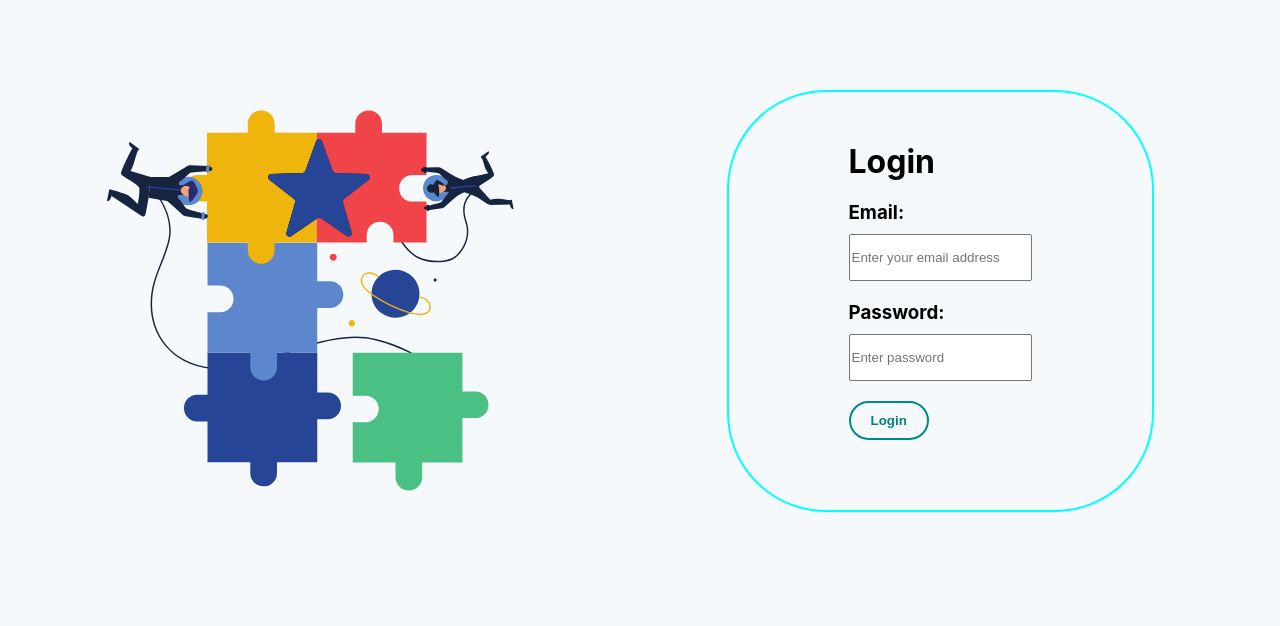
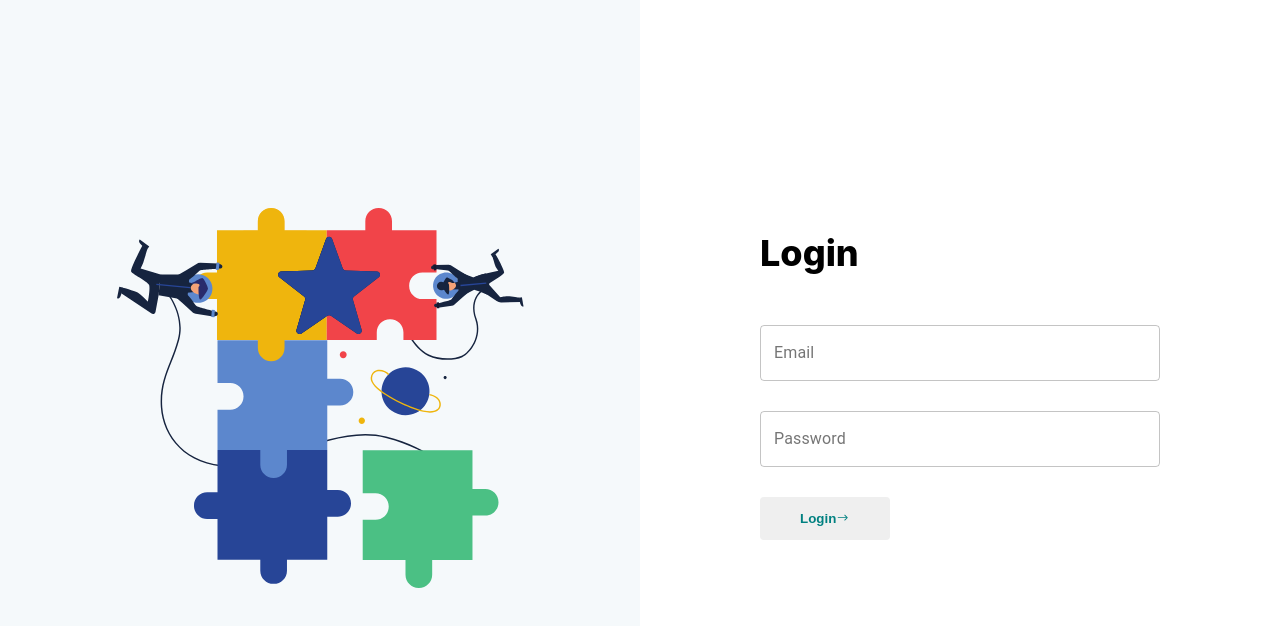
Before and after one commit to Ujjwal-here/Collab-Project-fronEnd, a Next.js app: page /login in a window 1280 px wide. Shown: the top 626 px of the page. Built offline with nearby package versions, Linux system fonts and the light colour scheme.

Commit message:
Login page styles

```diff
--- a/package.json
+++ b/package.json
@@ -8,6 +8,7 @@
     "start": "next start"
   },
   "dependencies": {
+    "@material-ui/core": "^4.10.0",
     "next": "9.4.2",
     "react": "16.13.1",
     "react-dom": "16.13.1",
--- a/public/css/styles.css
+++ b/public/css/styles.css
@@ -4,10 +4,14 @@
 }
 
 @import url("https://fonts.googleapis.com/css2?family=Inter:wght@100..900&display=swap");
-@import url('https://fonts.googleapis.com/css2?family=Josefin+Sans:ital,wght@0,100;0,200;0,300;0,400;0,500;0,600;0,700;1,100;1,200;1,300;1,400;1,500;1,600;1,700&display=swap');
+/* @import url('https://fonts.googleapis.com/css2?family=Josefin+Sans:ital,wght@0,100;0,200;0,300;0,400;0,500;0,600;0,700;1,100;1,200;1,300;1,400;1,500;1,600;1,700&display=swap'); */
 
 body {
     background-color: #f5f9fb;
-    font-family: "Josefin Sans", "-apple-system", "BlinkMacSystemFont", "Helvetica",
+    font-family: "Inter", "-apple-system", "BlinkMacSystemFont", "Helvetica",
         "Arial", "sans-serif";
 }
+
+button::-moz-focus-inner {
+    border: 0;
+}
--- a/src/components/Auth/Login/LoginPage.jsx
+++ b/src/components/Auth/Login/LoginPage.jsx
@@ -1,27 +1,33 @@
-import styles from './LoginPage.module.css'
+import styles from "./LoginPage.module.css";
+import TextField from "@material-ui/core/TextField";
+import Button from '@material-ui/core/Button';
+import {BsArrowRight} from 'react-icons/bs'
 
 const LoginPage = () => {
     return (
         <div className={styles.supMain}>
+            <div className={styles.col1}>
                 <img src="/assets/Group5.svg" alt="img"></img>
+            </div>
+            <div className={styles.col2}>
                 <div className={styles.supForm}>
-                <h1>Login</h1>
+                    <div className={styles.title}>Login</div>
                     <form action="">
                         <div className={styles.supElements}>
-                        <label htmlFor="email"><h3>Email:</h3></label>
-                        <input className={styles.supInput} type="email" name="email" placeholder="Enter your email address" />
+                            <TextField label="Email" variant="outlined" fullWidth />
                         </div>
                         <div className={styles.supElements}>
-                        <label htmlFor="password"><h3>Password:</h3></label>
-                        <input className={styles.supInput} type="password" placeholder="Enter password" />
+                            <TextField label="Password" variant="outlined" fullWidth />
                         </div>
                         <div>
-                        <button className={styles.supBtn} type="submit">Login</button>
+                            <button className={styles.supBtn} type="submit">
+                                Login <BsArrowRight />
+                            </button>
                         </div>
                     </form>
                 </div>
             </div>
-
-    )
-}
-export default LoginPage
+        </div>
+    );
+};
+export default LoginPage;
--- a/src/components/Auth/Login/LoginPage.module.css
+++ b/src/components/Auth/Login/LoginPage.module.css
@@ -1,41 +1,56 @@
-.supMain{
-    margin-top:90px;
-    margin-right:20px ;
+.supMain {
     display: flex;
-    flex:1;
+    flex: 1;
     justify-content: space-around;
+    height: 100vh;
+    align-items: center;
 }
-.supForm{
-    border-radius: 99px;
-    border: 2px solid cyan;
+.supForm {
     padding: 50px 120px;
-
 }
-.supElements{
-    display: flex;
-    flex-direction: column;
-    margin-top: 20px;
-
+.supElements {
+    margin-top: 30px;
+    width: 400px;
 }
-.supInput{
+.supInput {
     margin-top: 10px;
     padding: 14px 1px;
 }
 
-.supBtn{
-    margin: 20px auto;
-    border-radius: 999px;
-    border: 2px solid darkcyan;
-    background: transparent;
-    padding: 10px 20px;
+.title {
+    font-weight: 800;
+    font-size: 36px;
+    margin-bottom: 50px;
+}
+
+.supBtn {
+    margin: 30px 0;
+    border-radius: 4px;
+    display: flex;
+
+    border: none;
+    /* background: transparent; */
+    padding: 14px 40px;
     cursor: pointer;
-    transition: 1.5s ease;
-    color:teal;
+    transition: 0.5s ease;
+    color: teal;
     font-weight: bolder;
 }
 
-.supBtn:hover{
-  background-color:dodgerblue;
-  color:cornsilk;
+.supBtn:hover {
+    background-color: dodgerblue;
+    color: cornsilk;
+}
 
+.col1 {
+    text-align: center;
+    flex: 1;
 }
+
+.col2 {
+    display: flex;
+    align-items: center;
+    background-color: #fff;
+    height: 100%;
+    flex: 1;
+}
--- a/src/pages/index.js
+++ b/src/pages/index.js
@@ -8,6 +8,7 @@ export default function Home() {
         <>
             <Navbar />
             <Sidebar />
+            <Cards />
         </>
     );
 }
```
Also changed, not shown: src/components/Sidebar/Sidebar.jsx (+24 -17 lines), src/components/Sidebar/Sidebar.module.css (+42 -31 lines), 1 other file (tests, documents, lock files or other folders). Lines whose indentation alone changed are shown as unchanged.
